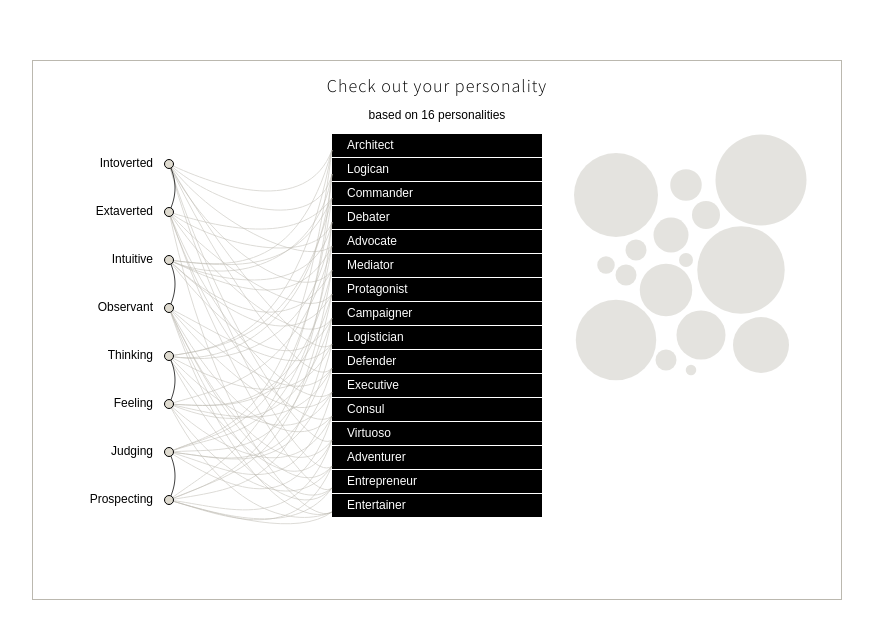
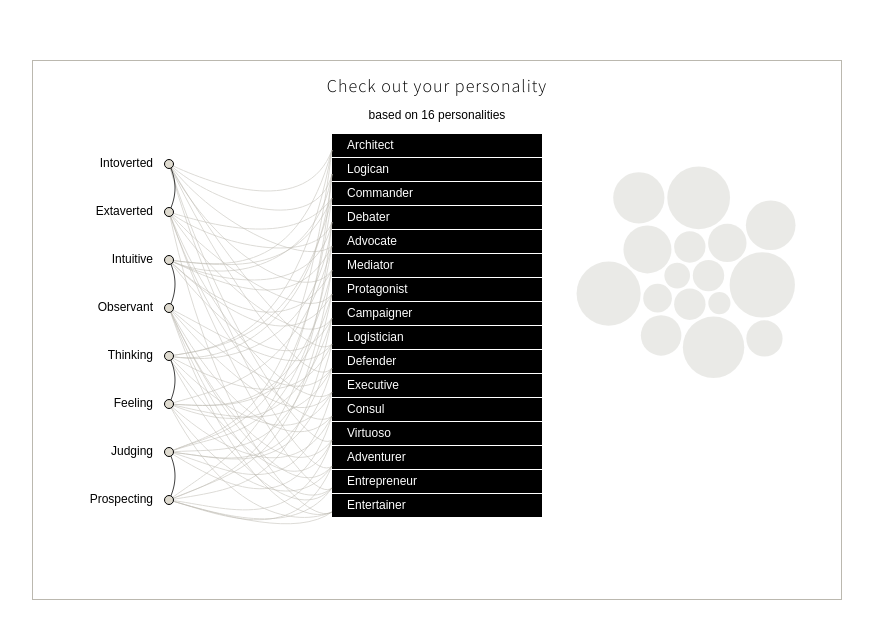
Before and after one commit to klkzl/16-personalities-graph, a React app: page / in a window 1280 px wide. Shown: the top 638 px of the page, without its empty margins (203-1076 px from the left). Built offline with nearby package versions, Linux system fonts and the light colour scheme.

Commit message:
graph svg replaced with working d3.js

```diff
--- a/public/src/components/Graph.js
+++ b/public/src/components/Graph.js
@@ -1,38 +1,80 @@
-import React from 'react';
+import React, { Component } from 'react';
+import * as d3 from 'd3';
 
 import drawingCircles from '../constants/drawingCircles';
 
-import { Container, Ilustration, Circle, Title, Text } from '../styles/components/_graph';
+import { Container, Ilustration, Title } from '../styles/components/_graph';
+class Graph extends Component {
 
-const Graph = ({ activePers }) => (
+  componentDidMount() {
+    this.createBubbleChart();
+  }
+
+  componentDidUpdate() {
+    const curr = this.props.activePers;
+    this.updateBubbleChart(curr);
+  }
+
+  createBubbleChart() {
+    const diameter = 240;
+    const svg = d3.select(".bubblechart");
+
+    const bubble = d3.pack(drawingCircles)
+      .size([diameter, diameter + 20])
+      .padding(3);
+
+    const nodes = d3.hierarchy(drawingCircles)
+      .sum(d => d.r);
+
+    const node = svg.selectAll(".node")
+      .data(bubble(nodes).descendants())
+      .enter()
+      .filter(d => !d.children)
+      .append("g")
+      .attr("class", "node")
+      .attr("transform", d => `translate(${d.x}, ${d.y})`);
+
+    node.append("circle")
+      .attr("r", d => d.r)
+      .attr("name", d => d.data.name)
+      .style("fill", "#bbb8af")
+      .style("opacity", ".3");
+
+    node.append("text")
+      .attr("dy", ".45em")
+      .style("text-anchor", "middle")
+      .text(d => d.data.r)
+      .attr("font-family",  "arial")
+      .attr("font-size", "12px")
+      .attr("fill", "white")
+     .style("display", "none");
+  }
+
+  updateBubbleChart(curr) {
+    const newActive = curr;
+    const singleCircle = d3.select(".bubblechart").selectAll("circle");
+    const singleText= d3.select(".bubblechart").selectAll("text");
+
+    singleCircle
+      .style("fill", d => d.data.name === newActive ? "#56bbcd" : "#bbb8af")
+      .style("opacity", d => d.data.name === newActive ? "1" : ".3");
+
+    singleText
+      .style("display", d => d.data.name === newActive ? "block" : "none");
+  }
+
+  render() {
+    const { activePers } = this.props;
+
+    return (
       <Container>
         {activePers &&
           <Title>Percentage in society:</Title>
         }
-    <Ilustration>
-      { drawingCircles.map(item => (
-        <Circle
-          isActive={item.name===activePers}
-          key={item.name}
-          cx={item.cx}
-          cy={item.cy}
-          r={item.r * 3.5}
-        />
-      ))}
-      {drawingCircles.map(item => (
-        <Text
-          isActive={item.name===activePers}
-          key={item.cy}
-          x={item.cx}
-          y={item.cy}
-          textAnchor="middle"
-          dy=".7em"
-        >
-          {item.r}
-        </Text>
-      ))}
-    </Ilustration>
+        <Ilustration className="bubblechart" />
       </Container>
     );
+  }
+}
 
 export default Graph;
--- a/public/src/constants/drawingCircles.js
+++ b/public/src/constants/drawingCircles.js
@@ -1,102 +1,72 @@
 import types from './types';
 
-const drawingCircles = [
+const drawingCircles = {
+    children: [
         {
             name: `${types[0].name}`,
-        cx: 115,
-        cy: 130,
             r: `${types[0].percentage}`
         },
         {
             name: `${types[1].name}`,
-        cx: 55,
-        cy: 145,
             r: `${types[1].percentage}`
         },
         {
             name: `${types[2].name}`,
-        cx: 95,
-        cy: 230,
             r: `${types[2].percentage}`
         },
         {
             name: `${types[3].name}`,
-        cx: 65,
-        cy: 120,
             r: `${types[3].percentage}`
         },
         {
             name: `${types[4].name}`,
-        cx: 120,
-        cy: 240,
             r: `${types[4].percentage}`
         },
         {
             name: `${types[5].name}`,
-        cx: 115,
-        cy: 55,
             r: `${types[5].percentage}`
         },
         {
             name: `${types[6].name}`,
-        cx: 35,
-        cy: 135,
             r: `${types[6].percentage}`
         },
         {
             name: `${types[7].name}`,
-        cx: 130,
-        cy: 205,
             r: `${types[7].percentage}`
         },
         {
             name: `${types[8].name}`,
-        cx: 190,
-        cy: 50,
             r: `${types[8].percentage}`
         },
         {
             name: `${types[9].name}`,
-        cx: 170,
-        cy: 140,
             r: `${types[9].percentage}`
         },
         {
             name: `${types[10].name}`,
-        cx: 45,
-        cy: 210,
             r: `${types[10].percentage}`
         },
         {
             name: `${types[11].name}`,
-        cx: 45,
-        cy: 65,
             r: `${types[11].percentage}`
         },
         {
             name: `${types[12].name}`,
-        cx: 100,
-        cy: 105,
             r: `${types[12].percentage}`
         },
         {
             name: `${types[13].name}`,
-        cx: 190,
-        cy: 215,
             r: `${types[13].percentage}`
         },
         {
             name: `${types[14].name}`,
-        cx: 135,
-        cy: 85,
             r: `${types[14].percentage}`
         },
         {
             name: `${types[15].name}`,
-        cx: 95,
-        cy: 160,
             r: `${types[15].percentage}`
         },
-];
+    ]
+};
 
 export default drawingCircles;
--- a/public/src/styles/components/_graph.js
+++ b/public/src/styles/components/_graph.js
@@ -11,17 +11,18 @@ const Container = styled.div`
 `;
 
 const Ilustration = styled.svg`
+  margin-top: 12px;
   width: 100%;
-  height: 100%;
+  height: 95%;
   // background-color: ${props => props.theme.lightGrey};
 `;
 
-const Circle = styled.circle`
-  fill: ${props => (props.isActive) ? props.theme.mediumBlue : props.theme.darkGrey };
-  opacity: ${props => (props.isActive) ? 1 : .4};
-  transform: ${props => (props.isActive) ? 'scale(1.02)' : 'scale(1)'};
-  transition: transform .5s;
-`;
+// const Circle = styled.circle`
+//   fill: ${props => (props.isActive) ? props.theme.mediumBlue : props.theme.darkGrey };
+//   opacity: ${props => (props.isActive) ? 1 : .4};
+//   transform: ${props => (props.isActive) ? 'scale(1.02)' : 'scale(1)'};
+//   transition: transform .5s;
+// `;
 
 const Title = styled.h5`
   color: ${props => props.theme.mediumBlue};
@@ -35,12 +36,6 @@ const Title = styled.h5`
   text-align: left;
 `;
 
-const Text = styled.text`
-  display: ${props => (props.isActive) ? 'block' : 'none'};
-  font-size: ${props => props.theme.sSize}px;
-  stroke: none;
-`;
-
 // const CircleWrapper = props => {
 //   const isActive = props.className === props.activePers;
 //   return (
@@ -48,4 +43,4 @@ const Text = styled.text`
 //   )
 // }
 
-export { Container, Ilustration, Circle, Title, Text };
+export { Container, Ilustration, Title };
```
Lines whose indentation alone changed are shown as unchanged.
